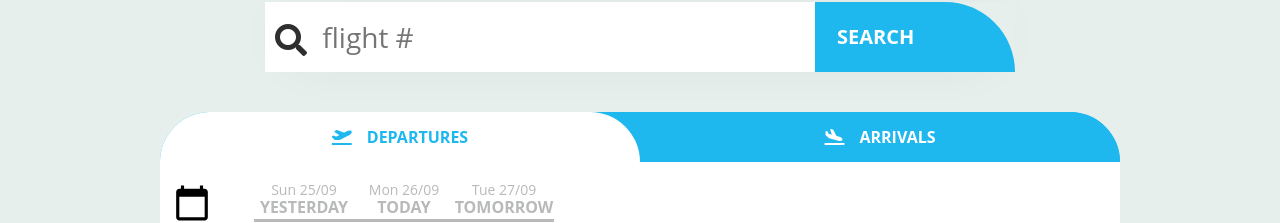
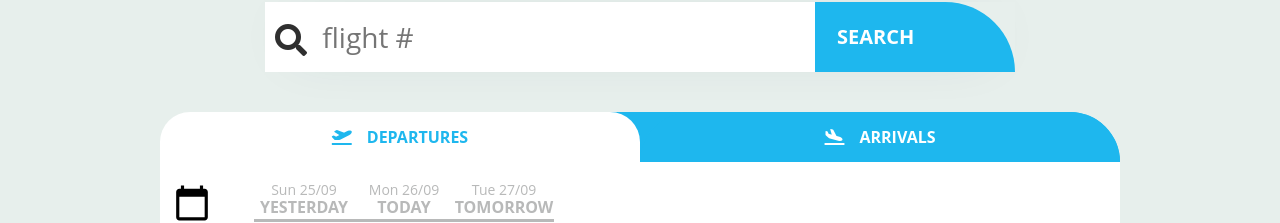
Before and after one commit to vsheva/airport-Kyiv, a React app: page /departures in a window 1280 px wide. Shown: the part 245-468 px from the top of the page. Built offline with nearby package versions, Linux system fonts and the light colour scheme; no server answers.

Commit message:
fixing button layout

```diff
--- a/package.json
+++ b/package.json
@@ -37,7 +37,8 @@
     "react": "^16.12.0",
     "react-dom": "^16.14.0",
     "react-redux": "^8.0.2",
-    "react-router-dom": "^5.3.0"
+    "react-router-dom": "^5.3.3",
+    "use-query-params": "^2.1.1"
   },
   "description": ""
 }
--- a/src/components/ChooseDate.jsx
+++ b/src/components/ChooseDate.jsx
@@ -1,3 +1,26 @@
+//http://localhost:8080/departures?date=28-01-2022&value=7B250
+
+/*
+router v6
+1.cоздали  JS- object через qs stringify
+2.вшили его в URL строку через useNavigate/useHistory
+3.спарсить(прочитать) стянуть его из URL через useLocation() или useSearchParams()
+4. translate in JS-object: const params= qs.parse(window.location.search.substring(1)
+                                  -qs.parse(), URLSearchParams(), useSearchParams(), window.location.search.substring(1), useQueryParams()
+router v5
+в обработчике
+A- обновить параметры в url
+1.
+2. useHistory - менять URL - history.push("/quotes?sort=" + "asc"), RERENDER !!!
+             history.push("/quotes?sort=" +(isSortingAscending ? "asc" : "desc"))
+3. useLocation (has pathname and search)
+4. translate in JS-object: URLSearchParams(), qs.parse(), useSearchParams()
+
+const queryParams= new URLSearchParams(location.search)
+const isSortingAscending= queryParams.get("sort") ==='asc';  //по ключу
+.. на кнопку
+*/
+
 import React from 'react';
 import './chooseDate.scss';
 import moment from 'moment';
@@ -9,7 +32,7 @@ const ChooseDate = () => {
   const [calendarDay, setCalendarDay]= React.useState('');
   const dispatch = useDispatch();
 
-  //const yesterday = moment().subtract(1, 'd').format('ddd DD/MM');
+
   const yesterday = moment().subtract(1, 'd')
   const today= moment()
   const tomorrow=moment().add(1, 'd')
@@ -21,9 +44,8 @@ const ChooseDate = () => {
     dispatch(getFlightData(formatedDay))
   }
 
-  const days=[yesterday, today, tomorrow]
-
-  console.log("days", days)
+/*  const days=[yesterday, today, tomorrow]
+  console.log("days", days)*/
 
   return (
       <div className="dates">
--- a/src/index.scss
+++ b/src/index.scss
@@ -140,7 +140,7 @@ tr:nth-child(even) {
     border: none;
     background: #1eb7ee;
     color: aliceblue;
-    border-radius: 50px 50px 0 0;
+    border-radius: 80px 80px 0 0;
     font-size: 16px;
     font-weight: 700;
     line-height: 50px;
@@ -148,20 +148,22 @@ tr:nth-child(even) {
     text-decoration: none;
     text-align: center;
     width: 50%;
+    cursor: pointer;
     color: #fff;
     outline: none;
-    transition: border-radius 0.5s;
+    transition: border-radius 0.3s;
 
 
     &:hover {
-      border-radius: 25px 25px 0 0;
+      border-radius: 30px 30px 0 0;
       /*background: #1eb6ee44;*/
     }
 
     &_active {
       background: #fff;
       color: #1eb7ee;
-      border-radius: 50px 50px 0 0;
+      border-radius: 30px 30px 0 0;
+
     }
 
 
```
Also changed, not shown: 1 other file (tests, documents, lock files or other folders).
